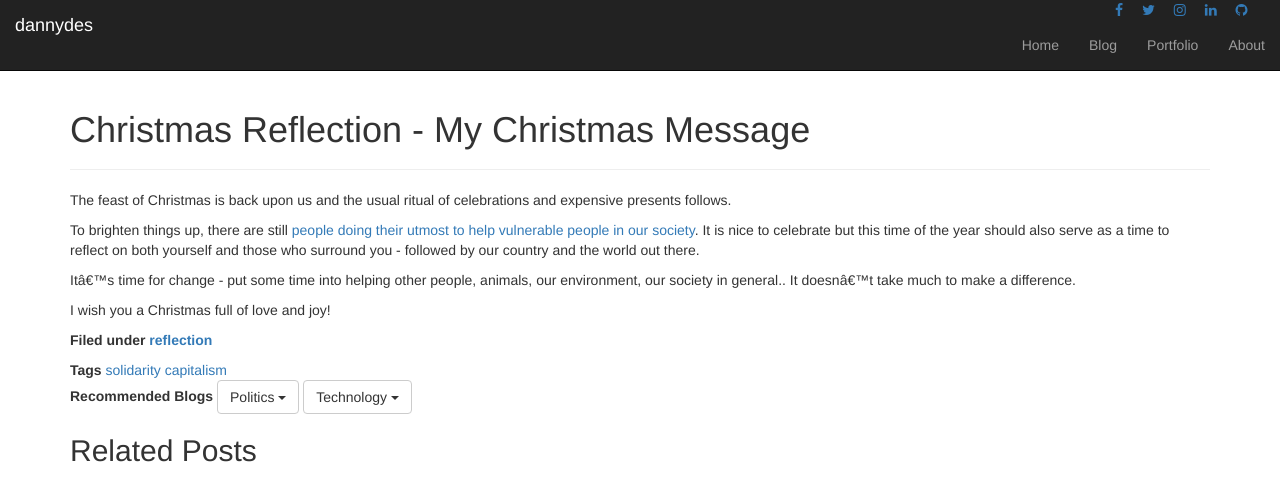
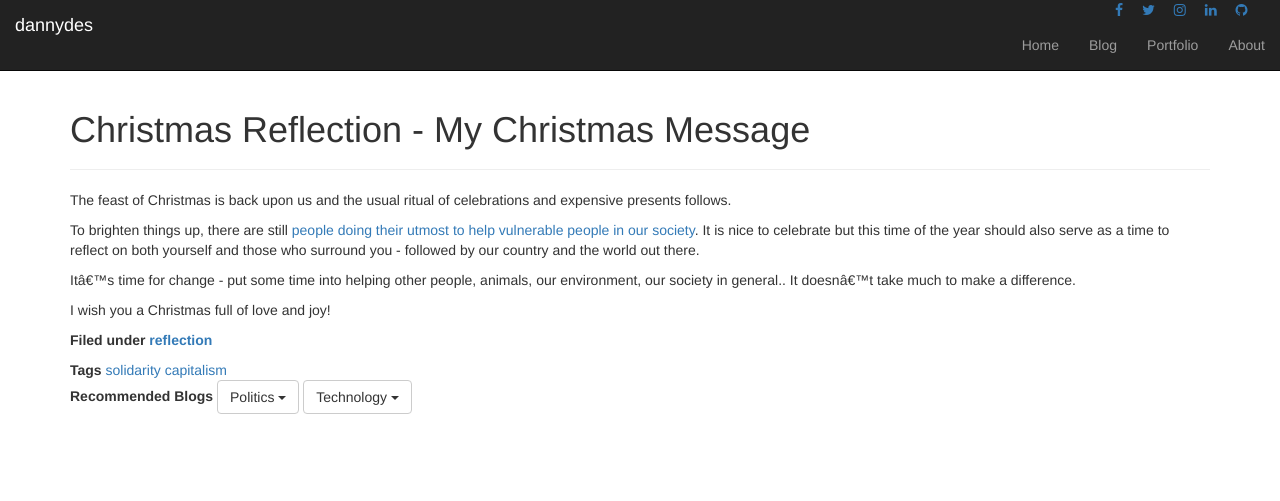
Before and after one commit to dannydes/dannydes.github.io, a Jekyll site: the page built from _posts/2015-12-25-christmas-reflection.md, in a window 1280 px wide. Shown: the top 501 px of the page. Built offline with Jekyll 4.4.1, drawn with Linux system fonts in a browser that asks for light colours; nearby versions of some CDN libraries; comment, search, counter and statistics services are not loaded.

Commit message:
conditional related posts

```diff
--- a/_includes/post-list.html
+++ b/_includes/post-list.html
@@ -1,5 +1,5 @@
 {% if page.layout == 'post' %}
-	{% assign posts = (site.posts | where: 'category', page.category ) %}
+	{% assign posts = (site.posts | where: 'category', page.category) %}
 {% else %}
 	{% assign posts = site.posts %}
 {% endif %}
--- a/_layouts/post.html
+++ b/_layouts/post.html
@@ -33,7 +33,8 @@ layout: default
 </script>
 <noscript>Please enable JavaScript to view the <a href="https://disqus.com/?ref_noscript" rel="nofollow">comments powered by Disqus.</a></noscript>
 
-{% if site.related_posts.size > 0 %}
+{% assign related_posts = (site.posts | where: 'category', page.category) %}
+{% if related_posts.size > 1 %}
 <div id="related">
 	<h2>Related Posts</h2>
 	{% include post-list.html %}
```
